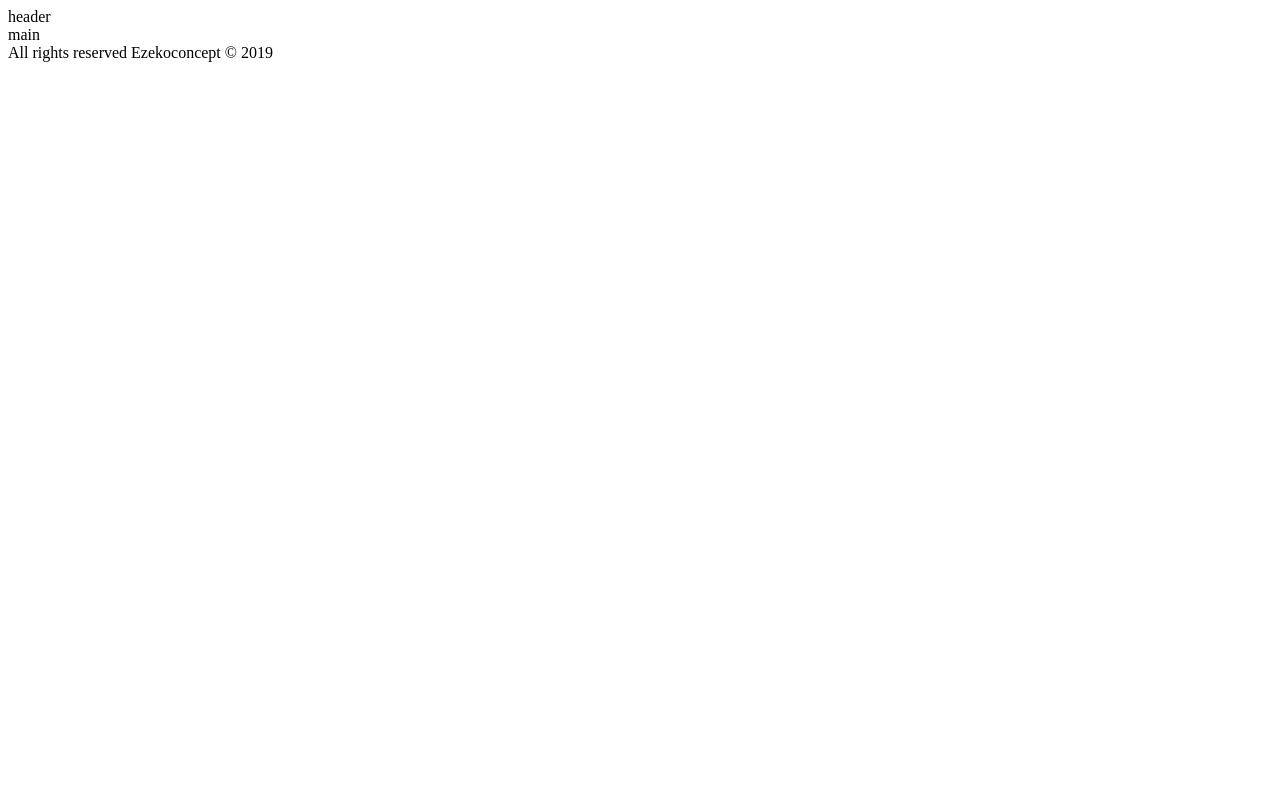
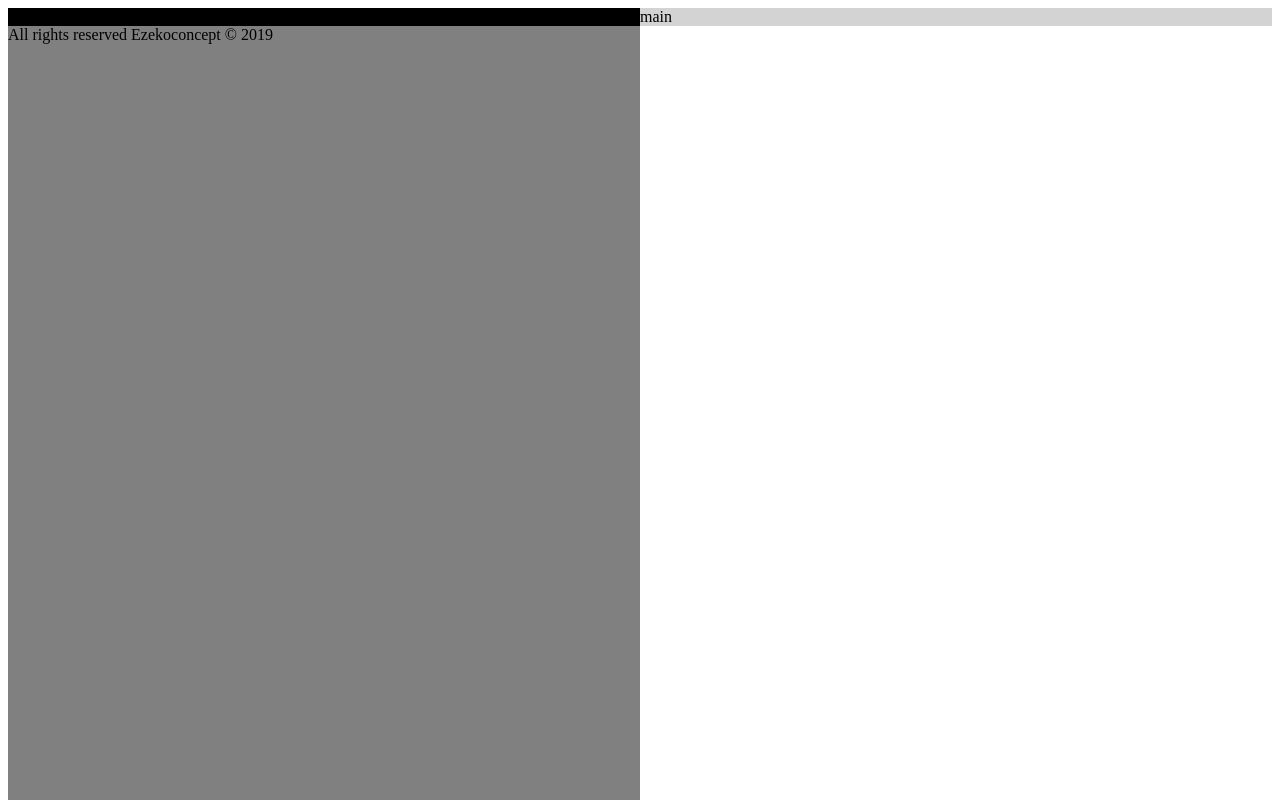
Before and after one commit to Ezeko/documentationpage, a plain HTML site: page index.html in a window 1280 px wide. Shown: the top 800 px of the page. Drawn offline with Linux system fonts and the light colour scheme.

Commit message:
some more css scripts

```diff
--- a/style.css
+++ b/style.css
@@ -1,4 +1,4 @@
-body{
+#body{
     display: grid;
     grid-template-rows: auto 1fr auto;
     grid-template-columns: repeat(2, 1fr);
@@ -8,3 +8,15 @@ body{
     "footer footer";
     min-height: 1000px;
 }
+#header{
+    background-color: black;
+    width: 100%;
+}
+#main{
+    background-color: lightgrey;
+    width: 100%;
+}
+#footer{
+    background-color: grey;
+    width:100%;
+}
```
